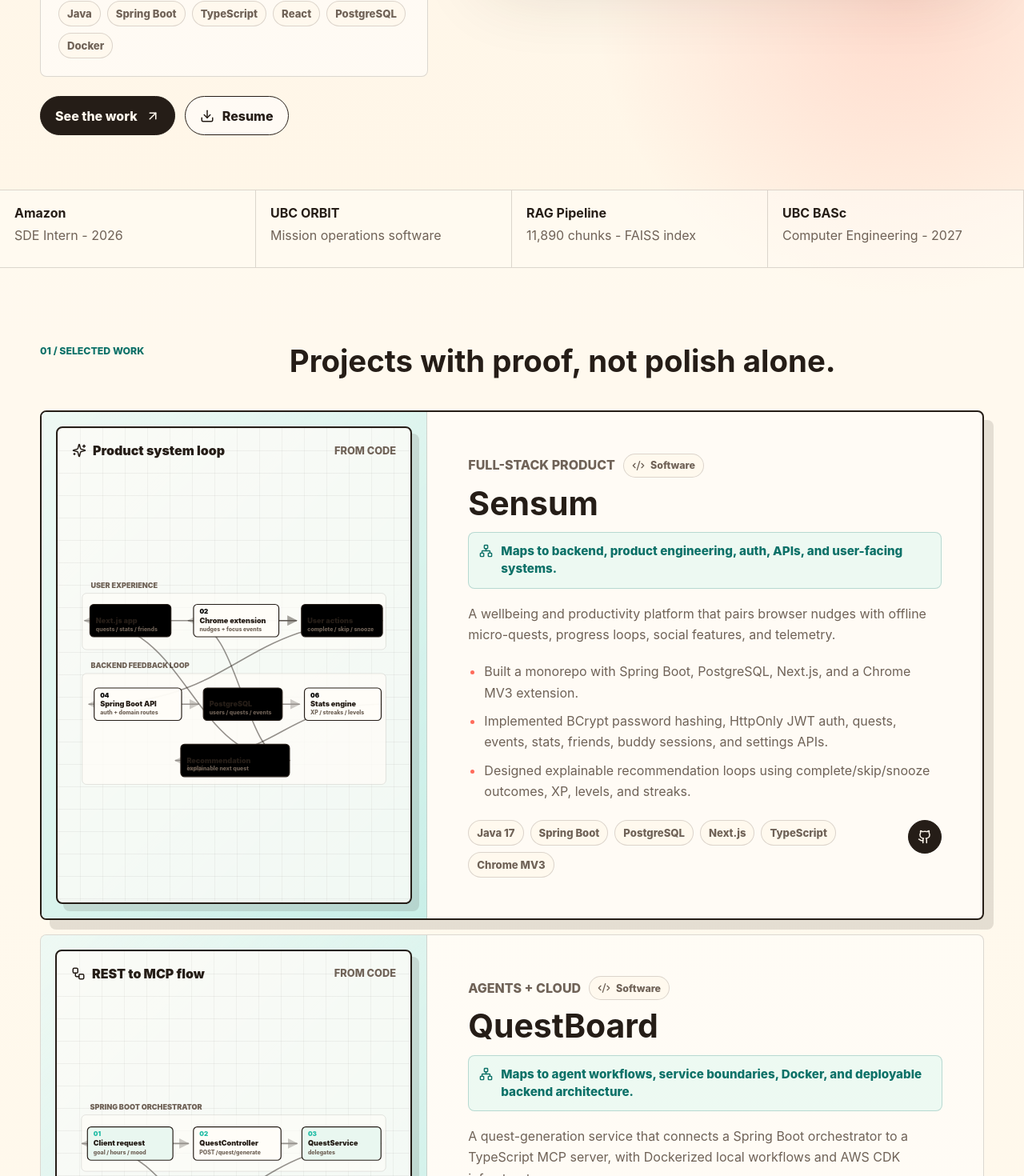
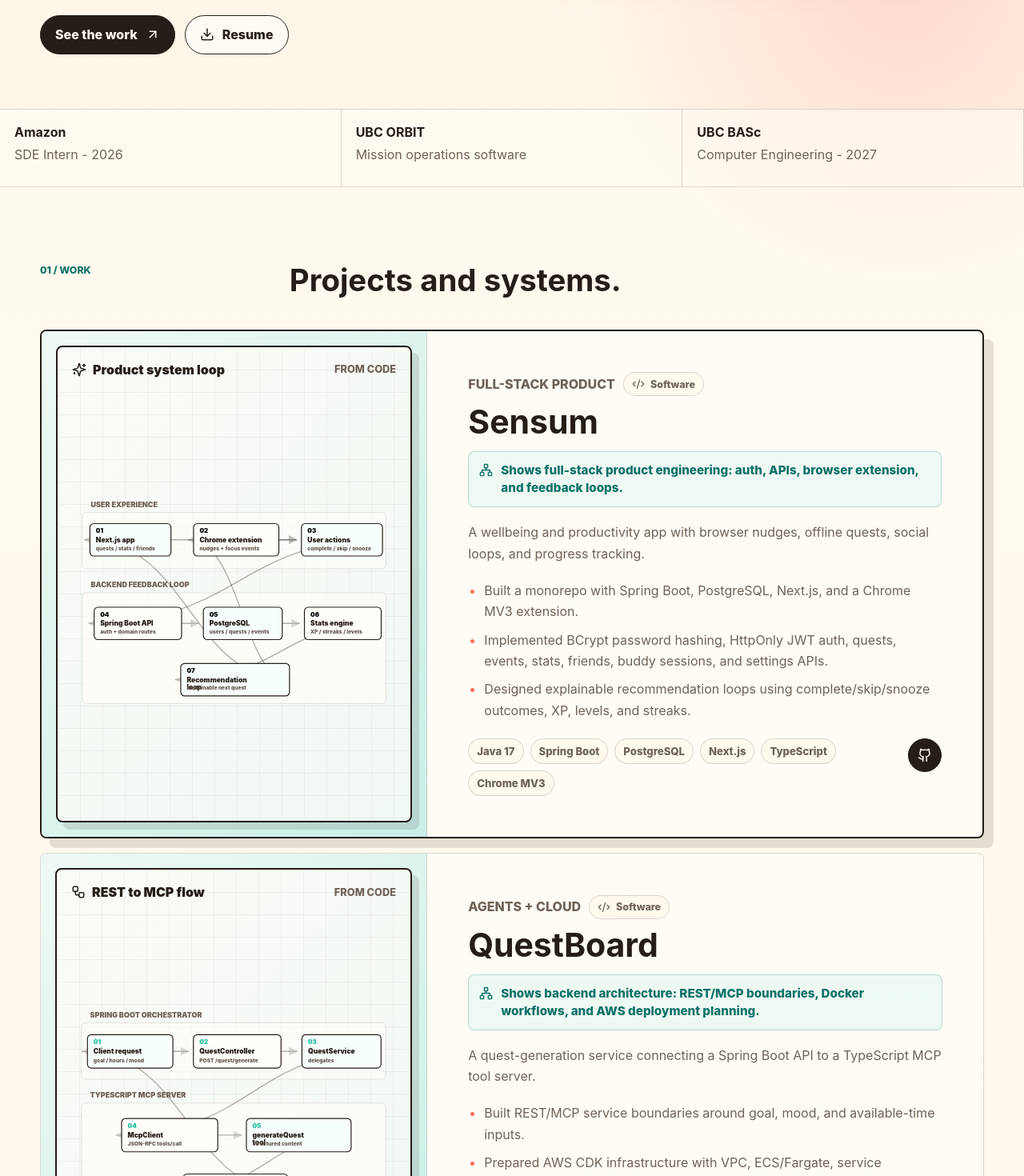
Before and after one commit to harpreeto6/Protfolio_2, a React (Vite) app: page / in a window 1280 px wide. Shown: the part 920-2390 px from the top of the page at 80% size. Built offline with nearby package versions, Linux system fonts and the light colour scheme.

Commit message:
Deploy latest portfolio updates

```diff
--- a/src/App.jsx
+++ b/src/App.jsx
@@ -67,10 +67,10 @@
     title: "Sensum",
     eyebrow: "Full-stack product",
     lens: "software",
-    mapsTo: "Maps to backend, product engineering, auth, APIs, and user-facing systems.",
+    mapsTo: "Shows full-stack product engineering: auth, APIs, browser extension, and feedback loops.",
     diagram: "sensum",
     summary:
-      "A wellbeing and productivity platform that pairs browser nudges with offline micro-quests, progress loops, social features, and telemetry.",
+      "A wellbeing and productivity app with browser nudges, offline quests, social loops, and progress tracking.",
     proof: [
       "Built a monorepo with Spring Boot, PostgreSQL, Next.js, and a Chrome MV3 extension.",
       "Implemented BCrypt password hashing, HttpOnly JWT auth, quests, events, stats, friends, buddy sessions, and settings APIs.",
@@ -83,10 +83,10 @@
     title: "RAG Retrieval Pipeline",
     eyebrow: "AI systems",
     lens: "ai",
-    mapsTo: "Maps to AI engineering, semantic retrieval, evaluation, and grounded answer systems.",
+    mapsTo: "Shows AI engineering: chunking, embeddings, retrieval, evaluation, and grounded answers.",
     diagram: "rag",
     summary:
-      "A local retrieval pipeline for computer-systems question answering over textbook PDFs, with extraction, cleaning, chunking, indexing, retrieval, and evaluation.",
+      "A local RAG pipeline for answering computer-systems questions from textbook PDFs with traceable evidence.",
     proof: [
       "Chunked 8 source documents into 11,890 MiniLM-ready chunks.",
       "Built a normalized 384-dimensional FAISS inner-product index with source/page metadata.",
@@ -99,10 +99,10 @@
     title: "QuestBoard",
     eyebrow: "Agents + cloud",
     lens: "software",
-    mapsTo: "Maps to agent workflows, service boundaries, Docker, and deployable backend architecture.",
+    mapsTo: "Shows backend architecture: REST/MCP boundaries, Docker workflows, and AWS deployment planning.",
     diagram: "questboard",
     summary:
-      "A quest-generation service that connects a Spring Boot orchestrator to a TypeScript MCP server, with Dockerized local workflows and AWS CDK infrastructure.",
+      "A quest-generation service connecting a Spring Boot API to a TypeScript MCP tool server.",
     proof: [
       "Built REST/MCP service boundaries around goal, mood, and available-time inputs.",
       "Prepared AWS CDK infrastructure with VPC, ECS/Fargate, service discovery, load balancing, and CloudWatch logs.",
@@ -115,10 +115,10 @@
     title: "AI Course Advisor",
     eyebrow: "Team project",
     lens: "ai",
-    mapsTo: "Maps to backend validation, AI-assisted document Q&A, citations, and team delivery.",
+    mapsTo: "Shows team backend work: validation, auth, document Q&A, citations, and regression checks.",
     diagram: "advisor",
     summary:
-      "A UBC course assistant that answers questions from uploaded syllabi and course documents with citations to source material.",
+      "A UBC course assistant that answers questions from uploaded syllabi and documents with citations.",
     proof: [
       "Contributed backend testing, functional validation, bug resolution, and team documentation.",
       "System used Spring Boot, React/Vite, PostgreSQL via Supabase, Supabase Auth, and Gemini.",
@@ -131,10 +131,10 @@
     title: "FPGA + RISC-V Labs",
     eyebrow: "Systems depth",
     lens: "systems",
-    mapsTo: "Maps to computer engineering fundamentals: datapaths, I/O, FSMs, and hardware-aware debugging.",
+    mapsTo: "Shows computer engineering fundamentals: datapaths, memory-mapped I/O, FSMs, and debugging.",
     diagram: "fpga",
     summary:
-      "A collection of computer engineering projects covering processor datapaths, memory-mapped I/O, finite-state machines, and debounced input interfaces.",
+      "Computer engineering labs covering processor datapaths, memory-mapped I/O, FSMs, and input interfaces.",
     proof: [
       "Implemented a RISC-V style single-cycle processor with instruction/data memories, controller/datapath wiring, branching, ALU control, and loads/stores.",
       "Added memory-mapped I/O for DE10-Lite switches, LEDs, and seven-segment displays.",
@@ -426,7 +426,7 @@
           <Orbit size={16} />
           UBC Computer Engineering - Vancouver
         </p>
-        <h1>Harpreet Singh</h1>
+        <h1>Harpreet</h1>
         <p className="hero-role">AI + Computer Engineer</p>
         <p className="intro">
           I build across AI, software, and systems: backend services, retrieval
@@ -483,10 +483,6 @@
       <div>
         <strong>UBC ORBIT</strong>
         <span>Mission operations software</span>
-      </div>
-      <div>
-        <strong>RAG Pipeline</strong>
-        <span>11,890 chunks - FAISS index</span>
       </div>
       <div>
         <strong>UBC BASc</strong>
@@ -556,8 +552,8 @@
   return (
     <section className="work-section" id="work">
       <div className="section-heading">
-        <p className="eyebrow">01 / Selected Work</p>
-        <h2>Projects with proof, not polish alone.</h2>
+        <p className="eyebrow">01 / Work</p>
+        <h2>Projects and systems.</h2>
       </div>
       <div className="case-grid">
         {visibleProjects.map((project, index) => (
@@ -625,7 +621,7 @@
     <section className="labs-section">
       <div className="section-heading compact">
         <p className="eyebrow">03 / Lab Bench</p>
-        <h2>Smaller prototypes worth keeping on the table.</h2>
+        <h2>Useful experiments and prototypes.</h2>
       </div>
       <div className="lab-grid">
         {labs.map((lab) => (
@@ -659,9 +655,7 @@
         </p>
         <h2>Writing will live here.</h2>
         <p>
-          This section is reserved for future posts: build logs, engineering notes,
-          AI experiments, and project retrospectives. I am leaving it empty until
-          there is real writing to publish.
+          Reserved for future build logs, AI notes, systems notes, and project retrospectives.
         </p>
       </div>
       <div className="blog-empty">
@@ -670,7 +664,7 @@
           <Sparkles size={18} />
         </div>
         <h3>No posts yet.</h3>
-        <p>Coming soon: a small, honest blog for what I build and learn.</p>
+        <p>Coming soon when there is real writing to publish.</p>
         <div className="blog-topics" aria-label="Future blog categories">
           <span>Build logs</span>
           <span>AI notes</span>
--- a/src/styles.css
+++ b/src/styles.css
@@ -455,7 +455,7 @@
 
 .signal-bar {
   display: grid;
-  grid-template-columns: repeat(4, minmax(0, 1fr));
+  grid-template-columns: repeat(3, minmax(0, 1fr));
   border-block: 1px solid var(--line);
   background: rgba(255, 253, 248, 0.55);
 }
@@ -644,18 +644,18 @@
   fill: none;
   stroke: #251d17;
   stroke-linecap: round;
-  stroke-width: 3;
-  opacity: 0.48;
+  stroke-width: 2.6;
+  opacity: 0.34;
 }
 
 .diagram-node-svg rect {
-  fill: rgba(255, 253, 248, 0.96);
+  fill: #fffdf8;
   stroke: #251d17;
   stroke-width: 2.2;
 }
 
 .diagram-node-svg:nth-of-type(odd) rect {
-  fill: color-mix(in srgb, var(--diagram-accent) 10%, #fffdf8);
+  fill: #f7fffb;
 }
 
 .diagram-node-index {
@@ -666,13 +666,13 @@
 
 .diagram-node-label {
   fill: #251d17;
-  font-size: 17px;
+  font-size: 16px;
   font-weight: 900;
 }
 
 .diagram-node-sub {
-  fill: #6f6257;
-  font-size: 13px;
+  fill: #5c5048;
+  font-size: 12.5px;
   font-weight: 800;
 }
 
```
